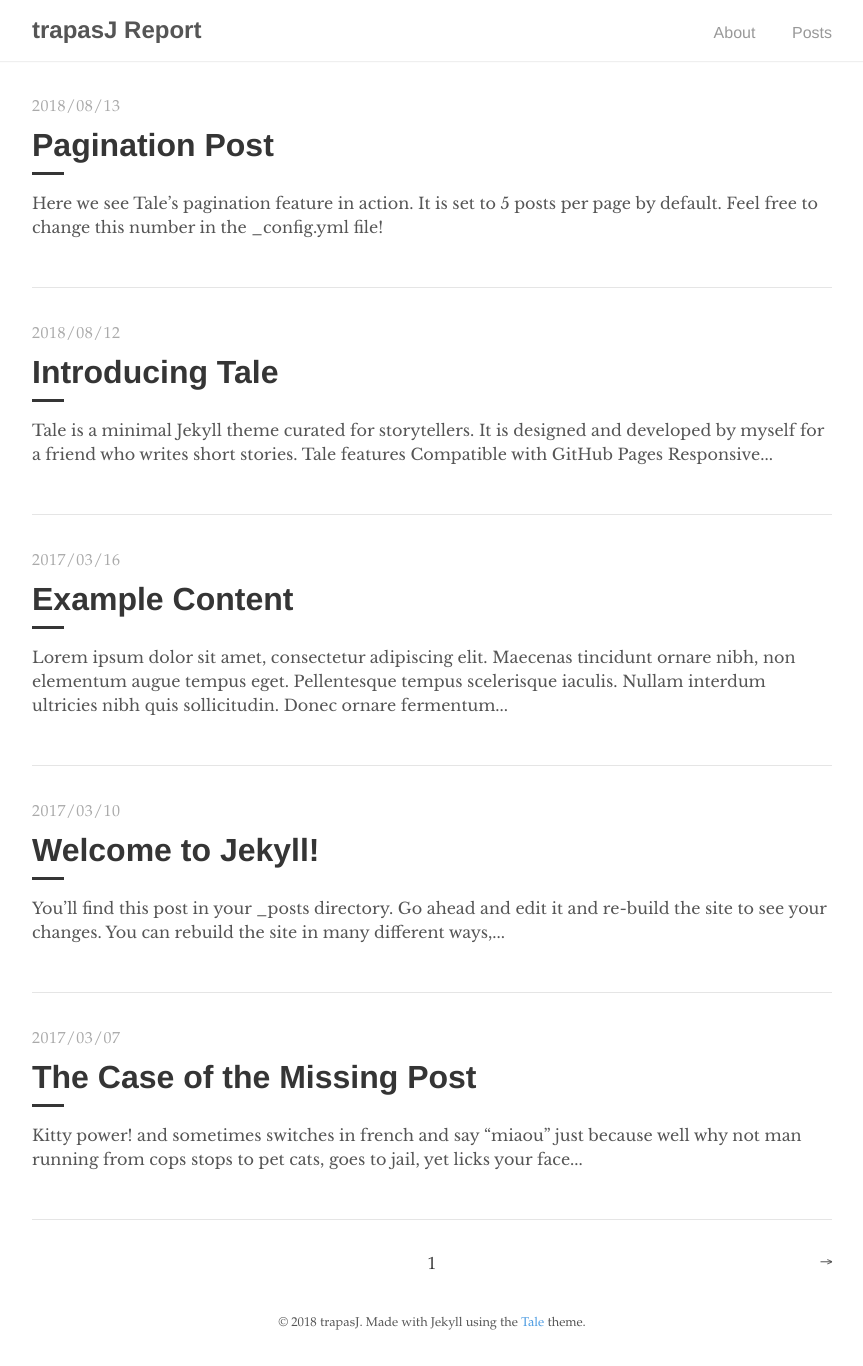
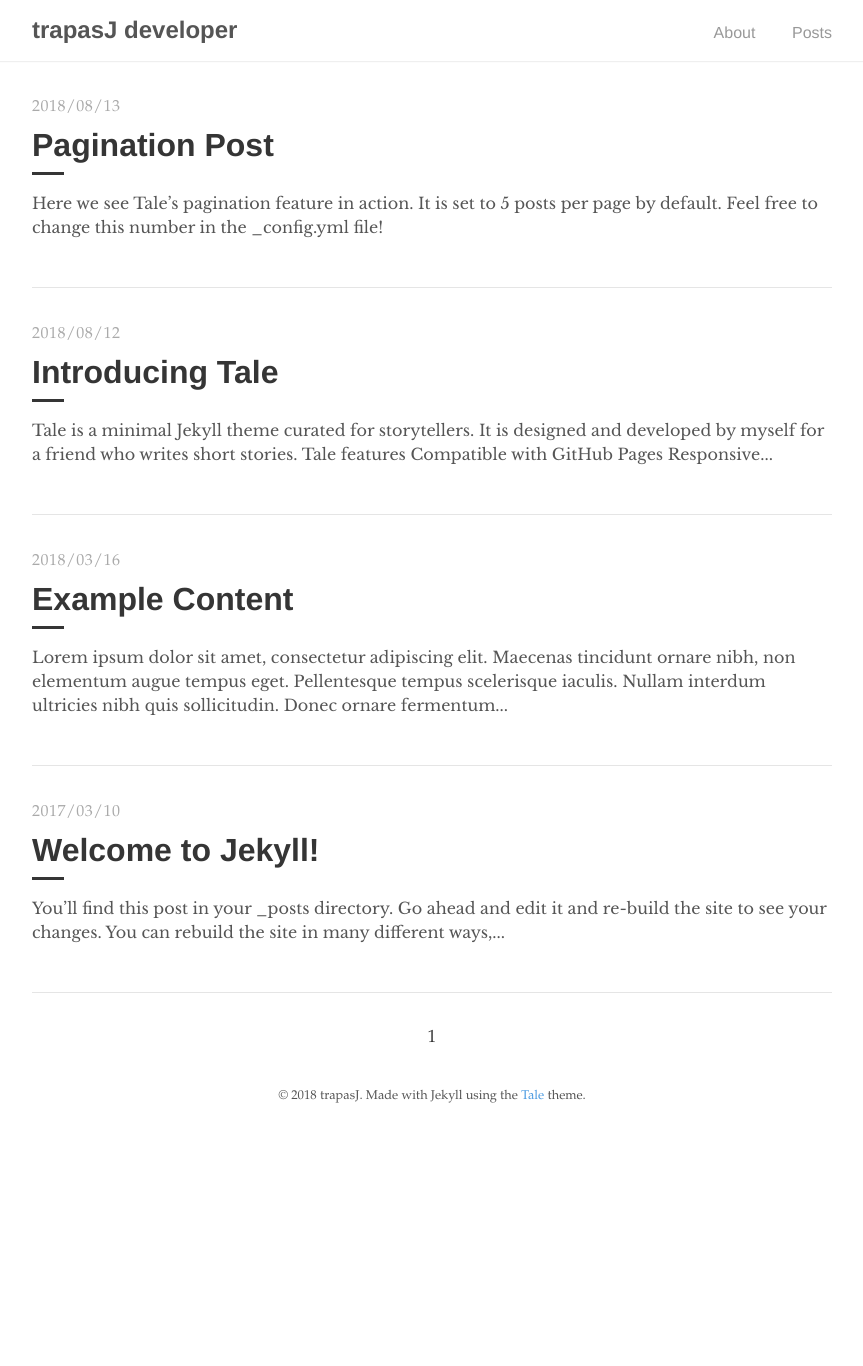
Before and after one commit to TrapasJ/TrapasJ.github.io, a Jekyll site: the page built from index.html, in a window 1280 px wide. Shown: the whole page, without its empty margins (208-1071 px from the left). Built offline with Jekyll 4.4.1, drawn with Linux system fonts in a browser that asks for light colours; the list of posts is cut into pages by our own code; after the commit the page ends 1139 px from its top, so only the background shows below that.

Commit message:
xcode-modify

```diff
--- a/_config.yml
+++ b/_config.yml
@@ -1,6 +1,6 @@
 # Site settings
-title:          trapasJ Report
-description:    "trapasJ development report"
+title:          trapasJ developer
+description:    trapasJ development report
 baseurl:        ""
 url:            "https://trapasJ.github.io"
 
@@ -12,6 +12,7 @@ author:
 
 # Build settings
 markdown:       kramdown
+highlighter:    rouge
 
 # Assets
 sass:
--- a/_posts/2017-03-07-the-case-of-the-missing-post.md
+++ /dev/null
@@ -1,10 +0,0 @@
----
-layout: post
-title: "The Case of the Missing Post"
----
-
-Kitty power! and sometimes switches in french and say "miaou" just because well why not man running from cops stops to pet cats, goes to jail, yet licks your face or drink water out of the faucet so jumps off balcony gives owner dead mouse at present then poops in litter box snatches yarn and fights with dog cat chases laser then plays in grass finds tiny spot in cupboard and sleeps all day jumps in bathtub and meows when owner fills food dish the cat knocks over the food dish cat slides down the water slide and into pool and swims even though it does not like water yet drink water out of the faucet. Pelt around the house and up and down stairs chasing phantoms.
-
-Sit in window and stare ooo, a bird! yum. Sit and stare. Sweet beast loves cheeseburgers. Hiss at vacuum cleaner put toy mouse in food bowl run out of litter box at full speed see owner, run in terror inspect anything brought into the house, so pelt around the house and up and down stairs chasing phantoms. Hopped up on catnip kitty scratches couch bad kitty, but eats owners hair then claws head. Lie on your belly and purr when you are asleep kitty power! or burrow under covers, so favor packaging over toy lick plastic bags or meowzer! yet unwrap toilet paper.
-
-[Cat Ipsum](http://www.catipsum.com/)
```
Also changed, not shown: _posts/2017-03-06-the-mystery-of-the-filler-post.md (deleted, +0 -12 lines), _posts/2017-03-10-welcome-to-jekyll.md (+0 -1 lines), _posts/2018-03-16-example-content.md (renamed from _posts/2017-03-16-example-content.md, +0 -1 lines).
